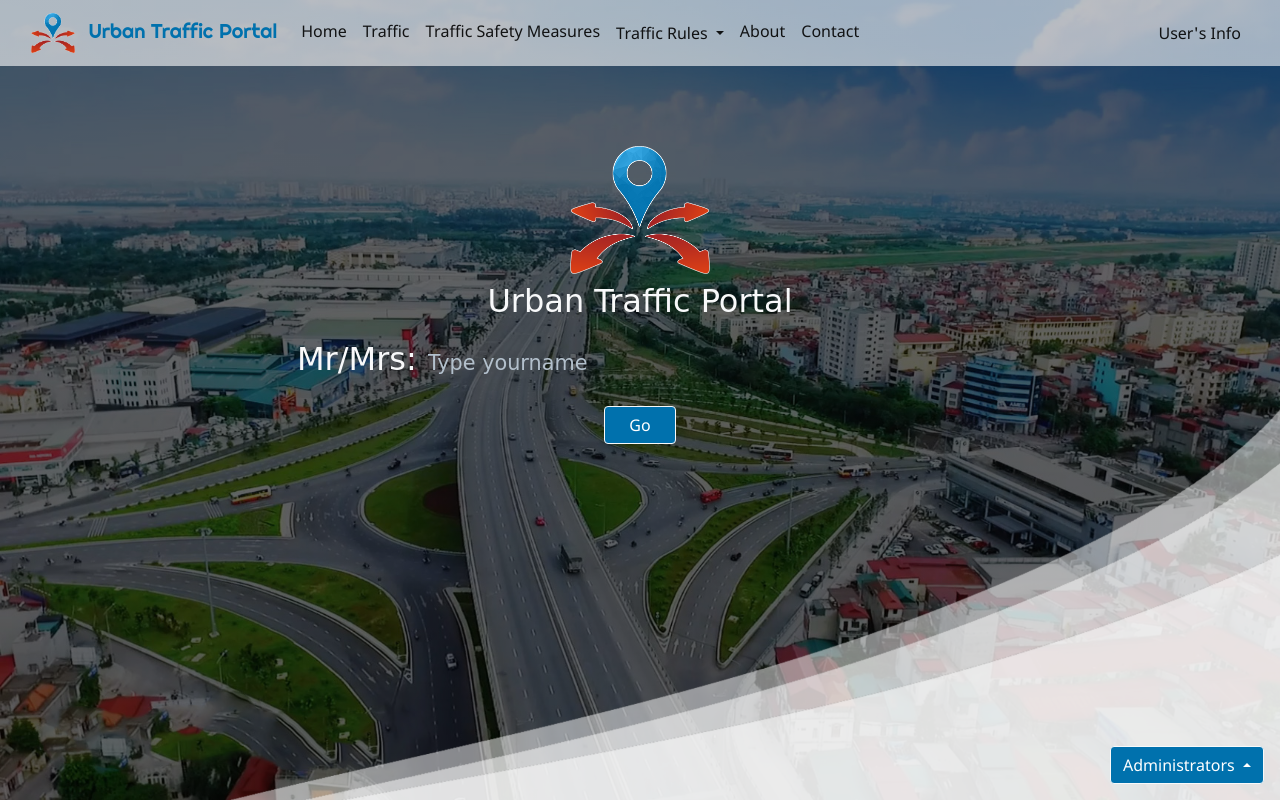
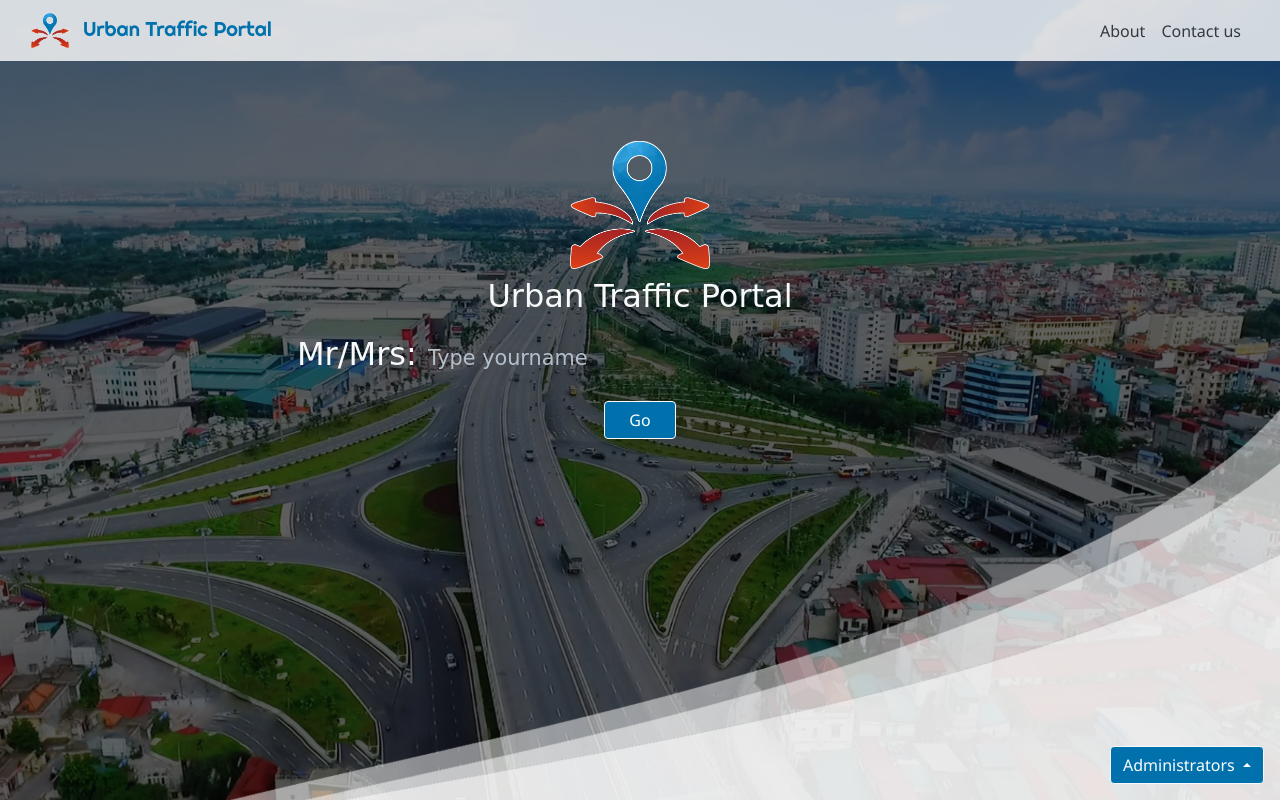
Before and after one commit to urban-traffic-portal/urban-traffic-portal.github.io, a PHP site: page / in a window 1280 px wide. Run offline with PHP 8.4, Linux system fonts and the light colour scheme; some libraries are stand-ins or nearby versions; some web fonts are replaced.

Commit message:
update index

```diff
--- a/asset/css/global.css
+++ b/asset/css/global.css
@@ -59,11 +59,6 @@ span
 	font-family: inherit !important;
 }
 
-.nav-item
-{
-	line-height: 0;
-}
-
 .nav-item:hover>.nav-link
 {
 	font-weight: 600 !important;
@@ -74,7 +69,7 @@ span
 
 #pageWelcome
 {
-	background-image: linear-gradient(rgba(0, 0, 0, 0.6),rgba(0, 0, 0, 0.6)), url(../img/brand/city.png);
+	background-image: linear-gradient(rgba(0, 0, 0, 0.6),rgba(0, 0, 0, 0.6)), url(../img/brand/city.jpg);
 	background-position: center;
 	background-repeat: no-repeat;
 	background-size: cover;
@@ -90,7 +85,7 @@ span
 
 #pageWelcomeContent>nav
 {
-	background-image: linear-gradient(rgba(255, 255, 255, 0.6),rgba(255, 255, 255, 0.6));
+	background-image: linear-gradient(rgba(255, 255, 255, 0.8),rgba(255, 255, 255, 0.8));
 }
 
 #inputName
--- a/index.html
+++ b/index.html
@@ -18,7 +18,8 @@
   <script src="./asset/vendor/angular/angular.js"></script>
   <script src="./asset/vendor/angular/angular-ui-router.js"></script>
 
-  <title>Urban traffic portal</title>
+  <link rel="icon" href="./asset/img/brand/icon.png">
+  <title>Urban Traffic Portal</title>
   <meta name="author" content="Sigma Team">
   <meta name="keywords" content="">
   <meta name="description" content="">
@@ -28,65 +29,30 @@
   <!--Start header-->
   <header id="pageWelcome">
     <div id="pageWelcomeContent">
-      <nav class="navbar navbar-expand-lg navbar-light">
+      <nav class="navbar navbar-expand-sm navbar-light">
         <div class="container-fluid">
           <a class="navbar-brand fontHeading text-primary" href="./index.html">
-            <img src="./asset/img/brand/logo.png" height="40" width="auto" class="mr-2" alt="">
-            <span class="d-none d-sm-inline">Urban Traffic Portal</span>
+            <img src="./asset/img/brand/logo.png" height="35" width="auto" class="mr-2" alt="">
+            Urban Traffic Portal
           </a>
 
-          <button class="navbar-toggler" type="button" data-toggle="collapse" data-target="#navbarSupportedContent" aria-controls="navbarSupportedContent" aria-expanded="false" aria-label="Toggle navigation">
-            <span class="navbar-toggler-icon"></span>
+          <button class="btn btn-dark d-sm-none" type="button" data-toggle="collapse" data-target=".navbarContent" aria-controls="navbarContent" aria-expanded="false">
+            <i class="fas fa-bars"></i>
           </button>
 
-          <div class="collapse navbar-collapse" id="navbarSupportedContent">
-            <ul class="navbar-nav mr-auto">
-              <li class="nav-item active">
-                <a class="nav-link" href="#">Home <span class="sr-only">(current)</span></a>
+          <div class="collapse navbar-collapse navbarContent">
+            <hr>
+            <ul class="navbar-nav ml-auto text-right">
+              <li class="nav-item">
+                <a class="nav-link text-dark" href="#">About</a>
               </li>
-              <li class="nav-item active">
-                <a class="nav-link" href="#">Traffic <span class="sr-only">(current)</span></a>
-              </li>
-              <li class="nav-item active">
-                <a class="nav-link" href="#">Traffic Safety Measures</a>
-              </li>
-              <li class="nav-item dropdown active">
-                <a class="nav-link dropdown-toggle" href="#" id="navbarDropdown" role="button" data-toggle="dropdown" aria-haspopup="true" aria-expanded="false">
-                  Traffic Rules
-                </a>
-                <div class="dropdown-menu" aria-labelledby="navbarDropdown">
-                  <a class="dropdown-item" href="#">Driving licences and categories of vehicles</a>
-                  <div class="dropdown-divider"></div>
-                  <a class="dropdown-item" href="#">The learner driver</a>
-                  <div class="dropdown-divider"></div>
-                  <a class="dropdown-item" href="#">The driving test</a>
-                  <div class="dropdown-divider"></div>
-                  <a class="dropdown-item" href="#">Rules for motorcyclists</a>
-                  <div class="dropdown-divider"></div>
-                  <a class="dropdown-item" href="#">Rules for cyclists</a>
-                  <div class="dropdown-divider"></div>
-                  <a class="dropdown-item" href="#">Rules for pedestrians</a>
-                  <div class="dropdown-divider"></div>
-                  <a class="dropdown-item" href="#">Respecting other road users</a>
-                  <div class="dropdown-divider"></div>
-                  <a class="dropdown-item" href="#">Other road users</a>
-                  <div class="dropdown-divider"></div>
-                  <a class="dropdown-item" href="#">Regulatory traffic signs</a>
-                </div>
-              </li>
-              <li class="nav-item active">
-                <a class="nav-link" href="#">About</a>
-              </li>
-              <li class="nav-item active">
-                <a class="nav-link" href="#">Contact</a>
-              </li>
-            </ul>
-            <ul class="navbar-nav ml-auto">
-              <li class="nav-item active">
-                <a class="nav-link" href="#">User's Info <span class="sr-only">(current)</span></a>
+              <li class="nav-item">
+                <a class="nav-link text-dark" href="#">Contact us</a>
               </li>
             </ul>
           </div>
+
+
         </div>
       </nav>
 
```
Also changed, not shown: asset/img/brand/city.jpg (added), asset/img/brand/city.png (deleted), asset/img/brand/icon.png (added), asset/img/brand/logo.png, 1 other file.
